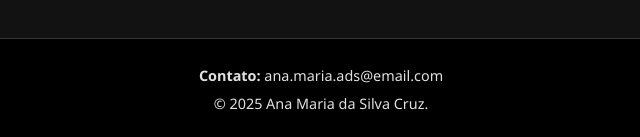
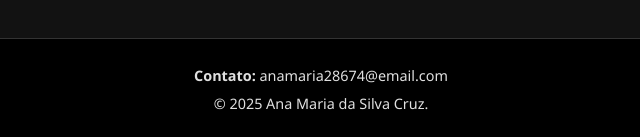
Before and after one commit to Ravenaxs/Landing-Page, a plain HTML site: page index.html in a window 1280 px wide. Shown: the part 1614-1751 px from the top of the page, 319-959 px from the left. Drawn offline with Linux system fonts and the light colour scheme.

Commit message:
contato gmail corrigido

```diff
--- a/index.html
+++ b/index.html
@@ -67,7 +67,7 @@
     </main>
 
     <footer>
-        <p><strong>Contato:</strong> ana.maria.ads@email.com</p>
+        <p><strong>Contato:</strong> anamaria28674@email.com</p>
         <p>&copy; 2025 Ana Maria da Silva Cruz.</p>
     </footer>
 
```
